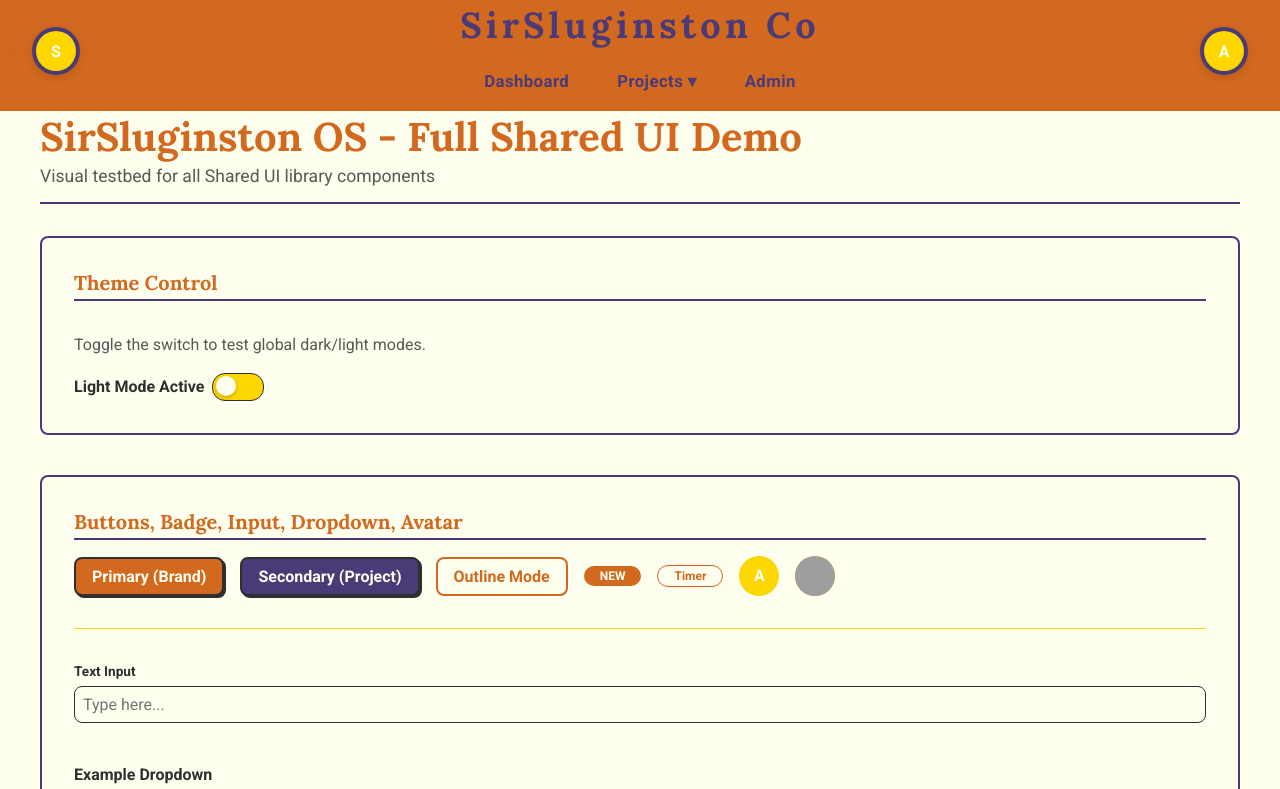
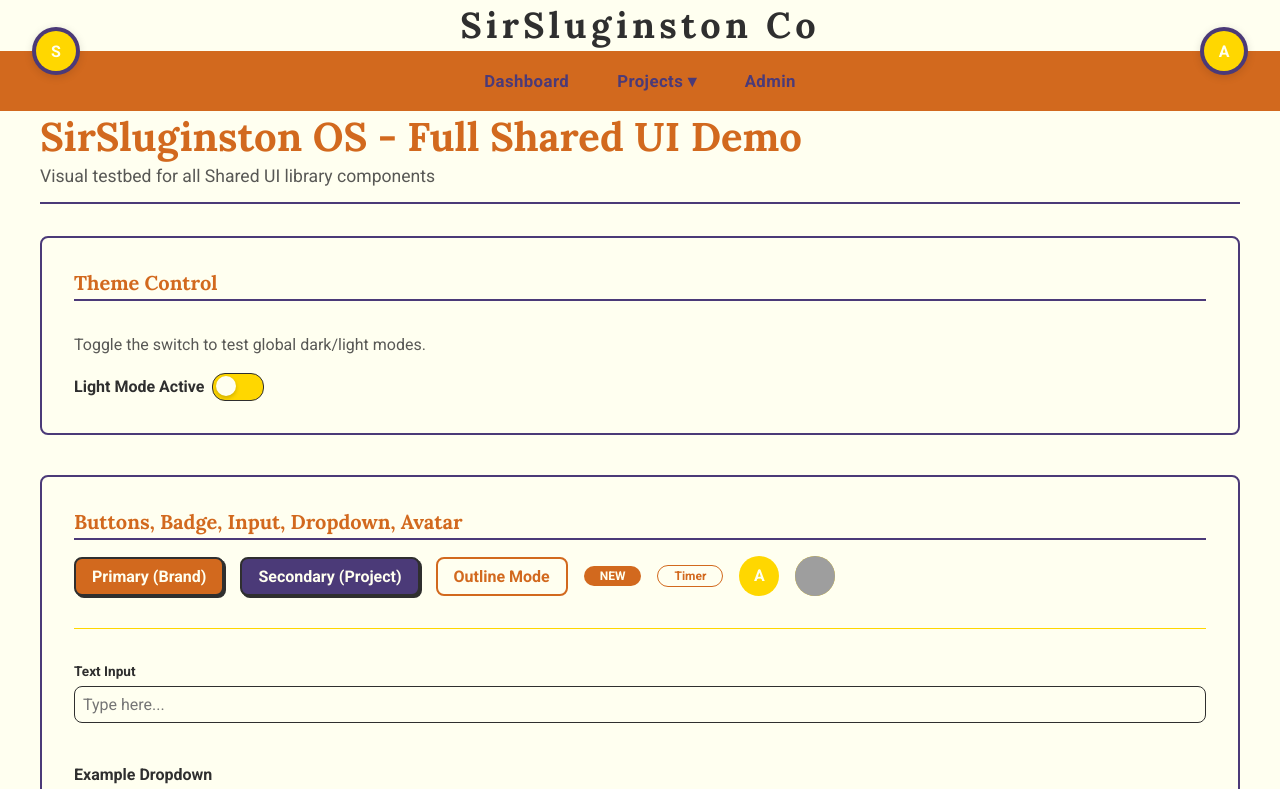
Before and after one commit to SirSluginston/shared-ui, a React (Vite) app: page / in a window 1280 px wide. Shown: the top 789 px of the page. Built offline with nearby package versions, Linux system fonts and the light colour scheme; grey boxes are pictures that could not be loaded.

Commit message:
refactor: simplify ProjectTitle styling to allow parent control

```diff
--- a/src/components/ProjectTitle.tsx
+++ b/src/components/ProjectTitle.tsx
@@ -1,5 +1,3 @@
-import React from 'react';
-
 interface ProjectTitleProps {
   title: string;
 }
@@ -12,14 +10,11 @@ export const ProjectTitle = ({ title }: ProjectTitleProps) => (
       fontFamily: 'var(--font-serif)',
       fontWeight: 700,
       fontSize: '2.25rem',
-      color: 'var(--brand-color)',
+      color: 'inherit', // Inherit from parent (will be project-color in Shell)
       letterSpacing: '0.12em',
       padding: 'var(--space-xs) 0',
       lineHeight: 1.2,
-      background: 'var(--brand-color)',
-      color: 'var(--project-color)',
-      boxShadow: '0 1px 8px rgba(0,0,0,0.035)',
-      zIndex: 100,
+      background: 'transparent',
       position: 'relative',
     }}
   >
```
